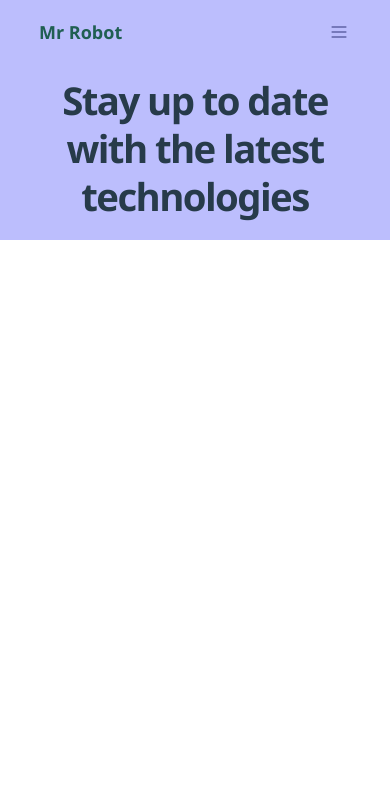
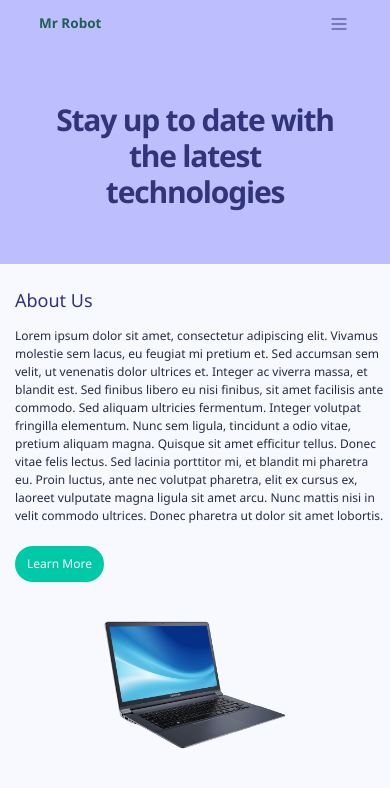
Before and after one commit to KevinSlim67/Hardware-Store-Website, a React (Create React App) app: page / in a window 390 px wide. Shown: the top 788 px of the page. Built offline with nearby package versions, Linux system fonts and the light colour scheme.

Commit message:
About Section Addition

```diff
--- a/src/App.scss
+++ b/src/App.scss
@@ -1,7 +1,17 @@
+html {
+  font-size: 16px;
+}
+
 * {
   box-sizing: border-box;
   padding: 0;
   margin: 0;
+}
+
+@media (max-width: 600px) {
+  html {
+    font-size: 12px;
+  }
 }
 
 .App {
@@ -15,13 +25,14 @@
   max-width: 1366px;
 }
 
+
 //NavBar --------------------------------------
 .hamburger-btn {
   display: none;
 }
 
 .search-bar {
-  background-image: url('../public/assets/images/icons/search_light.png');
+  background-image: url("../public/assets/images/icons/search_light.png");
   background-position: 1rem;
   background-repeat: no-repeat;
   padding-left: 3.5rem;
@@ -69,14 +80,47 @@
   }
 
   .hero-text {
-    font-size: 2.4rem;
+    font-size: 30px;
     margin: 0 5rem;
+    padding: 4.5rem;
   }
 }
 
 @media (min-width: 1100px) {
   .hero-text {
-    font-size: 2.70rem;
+    font-size: 2.7rem;
   }
 }
 //----------------------------------------------------------
+
+//Main Layout-----------------------------------------------
+.main-layout {
+  margin: 2rem;
+}
+
+@media (max-width: 600px) {
+  .main-layout {
+    margin-left: 0.5rem;
+    margin-right: 0.5rem;
+  }
+}
+//----------------------------------------------------------
+
+//About Us Section------------------------------------------
+@media (max-width: 900px) {
+  .about-us {
+    flex-direction: column;
+    align-items: center;
+  }
+
+  .about-us-image {
+    order: 2;
+    width: 80%;
+  }
+
+  .about-us-text {
+    order: 1;
+    width: auto;
+  }
+}
+//----------------------------------------------------------
--- /dev/null
+++ b/src/components/buttons/button.jsx
@@ -0,0 +1,14 @@
+import React from "react";
+
+function Button(props) {
+  return (
+    <button
+      className={`bg-accent-400 rounded-[30px] text-secondary ${props.className}`}
+      onClick={props.function}
+    >
+      {props.text}
+    </button>
+  );
+}
+
+export default Button;
--- /dev/null
+++ b/src/components/home/about_us.jsx
@@ -0,0 +1,24 @@
+import React from "react";
+import Button from "../buttons/button";
+
+function AboutUs() {
+  let paragraph =
+    "Lorem ipsum dolor sit amet, consectetur adipiscing elit. Vivamus molestie sem lacus, eu feugiat mi pretium et. Sed accumsan sem velit, ut venenatis dolor ultrices et. Integer ac viverra massa, et blandit est. Sed finibus libero eu nisi finibus, sit amet facilisis ante commodo. Sed aliquam ultricies fermentum. Integer volutpat fringilla elementum. Nunc sem ligula, tincidunt a odio vitae, pretium aliquam magna. Quisque sit amet efficitur tellus. Donec vitae felis lectus. Sed lacinia porttitor mi, et blandit mi pharetra eu. Proin luctus, ante nec volutpat pharetra, elit ex cursus ex, laoreet vulputate magna ligula sit amet arcu. Nunc mattis nisi in velit commodo ultrices. Donec pharetra ut dolor sit amet lobortis.";
+  return (
+    <section className="about-us flex">
+      <div className="about-us-image flex w-2/5 max-w-[444px] items-center justify-center">
+        <img
+          src="assets\images\products\hero_image.png"
+          className="about-us-image p-10"
+        />
+      </div>
+      <div className="about-us-text w-3/5 ml-3 text-primary-900">
+        <h3 className="text-primary-600 text-2xl mb-5">About Us</h3>
+        <p>{paragraph}</p>
+        <Button className="mt-7 p-4 pt-3 pb-3" text="Learn More" function="" />
+      </div>
+    </section>
+  );
+}
+
+export default AboutUs;
--- a/src/components/home/header.jsx
+++ b/src/components/home/header.jsx
@@ -4,10 +4,10 @@ import HeroBanner from "./hero_banner";
 
 function Header() {
   return (
-    <div>
+    <header>
       <NavBar />
       <HeroBanner />
-    </div>
+    </header>
   );
 }
 
--- a/src/components/home/hero_banner.jsx
+++ b/src/components/home/hero_banner.jsx
@@ -3,11 +3,11 @@ import React from "react";
 function HeroBanner() {
   return (
     <div className="hero-header flex justify-end h-auto bg-primary-400">
-      <h2 className="hero-text flex items-center a text-primary-900 text-[4vw]
+      <h2 className="hero-text flex items-center a text-primary-600 text-[4vw]
        text-center font-bold w-[32%] min-w-[400px] mr-5 pr-10 pl-10 pt-3 pb-5 leading-[3rem]">
         Stay up to date with the latest technologies
       </h2>
-      <div className="hero-image w-1/2 flex leading-10 items-center">
+      <div className="hero-image w-1/2 p-4 flex items-center">
         <img
           src="assets\images\products\hero_image.png"
           className="max-w-full max-h-[450px]"
--- a/src/components/home/home_page.jsx
+++ b/src/components/home/home_page.jsx
@@ -1,10 +1,14 @@
 import React from "react";
+import AboutUs from "./about_us";
 import Header from "./header";
 
 function HomePage() {
   return (
-    <div className="">
+    <div>
       <Header />
+      <div className="main-layout flex justify-center">
+        <AboutUs />
+      </div>
     </div>
   );
 }
--- a/tailwind.config.js
+++ b/tailwind.config.js
@@ -11,7 +11,8 @@ module.exports = {
           400: '#BCBEFD',
           600: '#31347B',
           700: '#53569C',
-          900: '#273B4A',
+          800: '#273B4A',
+          900: '#252B42',
         },
 
         secondary: '#F8F8FF',
```
